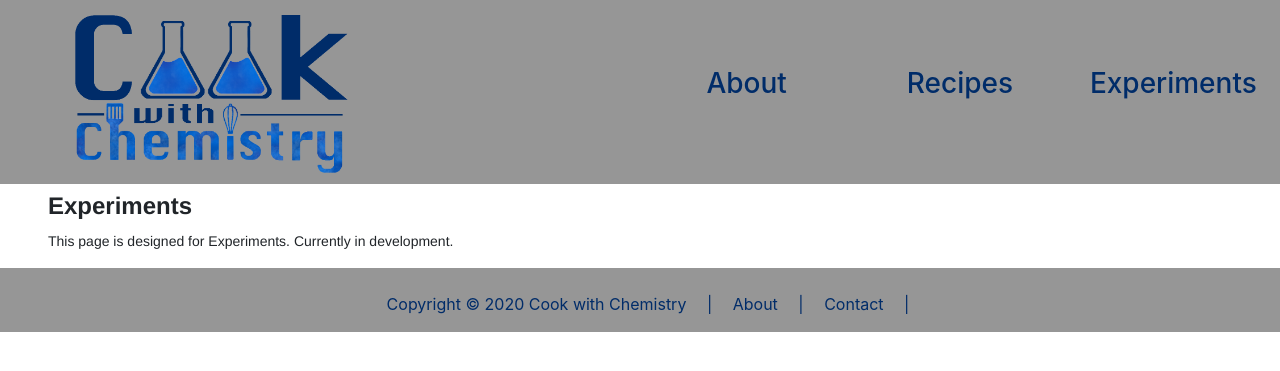
After one commit to NikZprojects/CWC, a Flask app: page /experiments/ in a window 1280 px wide. The commit adds this page. Shown: the top 371 px of the page. Run offline with Flask 2, Linux system fonts and the light colour scheme; some libraries are stand-ins or nearby versions.

Commit message:
Added footer, adjusted links, added experiments, centered elements
Set links to colums that will stack if screen size is small enough
Footer is set to auto-compress as well

```diff
--- a/main.py
+++ b/main.py
@@ -22,6 +22,14 @@ def all_recipes_redirect():
 @app.route("/recipes/")
 def all_recipes():
     return render_template("all_recipes.html")
+
+@app.route("/experiments")
+def experiments_redirect():
+    return redirect("/experiments/", code=302)
+
+@app.route("/experiments/")
+def experiments():
+    return render_template("experiments.html")
 
 @app.route("/recipes/espresso")
 def espresso_redirect():
--- a/static/scripts/style.css
+++ b/static/scripts/style.css
@@ -1,13 +1,16 @@
 .container-fluid {
   padding:0;
+  margin:0;
  }
 
  /* If the screen size is 600px wide or less, set the font-size of <div> to 30px */
  @media screen and (max-width: 766px) {
    .logo {
      width: 200px;
-     margin-left: auto;
-     margin-right: auto;
+     margin: auto;
+   }
+   .not-mobile {
+     display:none;
    }
    .display-3 {
      font-size: calc(1.5rem + 2vw);
@@ -41,13 +44,18 @@ h1 {
    font-style:bold;
  }
 
-a.h3 {
+p.a.h3 {
+  position: relative;
+  text-decoration: none!important;
   font-family: Krungthep;
-  font-size: calc(1rem + 1.5vw);
-  color: #002c69;
-  text-decoration: none!important;
+  font-size: calc(1rem + 2vw);
+  color: var(--secondary);
+  font-style:bold;
+  display:flex;
 }
-
+a {
+  color: var(--secondary);
+}
 a:hover {
    text-decoration: none!important;
    color: white;
@@ -59,7 +67,6 @@ h2 {
   margin: 0px;
   padding: 2px;
   text-align: center;
-
 }
 
 pre {
@@ -72,7 +79,8 @@ strong {
   white-space:pre-wrap;
   font-size: 1.5rem;
 }
- .caption {
+
+.caption {
    position: absolute;
    color: black;
    top: calc(80% - 10px);
@@ -86,3 +94,13 @@ strong {
    justify-content: center;
    filter: alpha(opacity=60); /* for IE8 and earlier */
  }
+
+ .footer {
+    position: relative;
+    left: 0;
+    bottom: 0;
+    width: 100%;
+    background-color: var(--primary);
+    color: var(--secondary);
+    text-align: center;
+ }
--- /dev/null
+++ b/templates/experiments.html
@@ -0,0 +1,14 @@
+{% extends "index.html" %}
+{% block content %}
+<head><title>Experiments</title></head>
+
+<body>
+<div class="article ml-5 mr-5">
+<h1><strong>Experiments</strong></h1>
+<pre>
+This page is designed for Experiments. Currently in development.
+</pre>
+</div>
+</body>
+
+{% endblock %}
--- a/templates/index.html
+++ b/templates/index.html
@@ -15,28 +15,26 @@
 
 
   <body class="container-fluid mw-100">
-    <div class="bg-primary">
-      <body class="container-fluid">
-        <div class="row">
-          <div class="col-md-6">
-            <div class="logo p-2"><a href="/"><img class="img-fluid" src="/static/img/CWC-logo-3.png"  alt="CWC-logo"></a></div>
-          </div>
-          <div class="col-md-6 align-self-center">
-            <div class="links d-flex justify-content-around p-2">
-              <div class="h3 pl-4 pr-4"><a class="h3" href="/about/"><b>About</b></a></div>
-              <div class="h3 pl-4 pr-4"><a class="h3" href="/recipes/"><b>Recipes</b></a></div>
-              <div class="h3 pl-4 pr-4"><a class="h3" href="mailto:cookwithchemistryblog@gmail.com"><b>Contact</b></a></div>
-            </div>
+    <div class="bg-primary w-100">
+      <div class="row align-items-center mw-100 mx-0">
+        <div class="col-md">
+          <div class="logo p-2"><a href="/"><img class="img-fluid" src="/static/img/CWC-logo-3.png"  alt="CWC-logo"></a></div>
+        </div>
+        <div class="col-md">
+          <div class="row">
+            <div class="col-sm not-mobile"><p class ="text-center"><a class="h3 p-2" href="/about/">About</a></p></div>
+            <div class="col-sm"><p class ="text-center"><a class="h3 p-2" href="/recipes/">Recipes</a></p></div>
+            <div class="col-sm"><p class ="text-center"><a class="h3 p-2" href="/experiments/">Experiments</a></p></div>
           </div>
         </div>
-      </body>
+      </div>
     </div>
   </body>
 
   {% block content %}
   <head><title>Cook with Chemistry</title></head>
   <body class="container-fluid">
-    <div class="row align-items-center ml-5 mr-5 p-2">
+    <div class="row align-items-center mw-100 mx-3">
       <div class="col-md p-2">
         <a href="/recipes/espresso/">
           <div class="image"><img class="img-fluid rounded" src="/static/img/espresso-2.JPG"  alt="Espresso">
@@ -60,7 +58,16 @@
       </div>
     </div>
   </body>
-
   {% endblock %}
 
+  <body class = "container-fluid mw-100 mh-100">
+    <div class = "footer d-flex flex-column">
+      <p><br />
+      <a class="p-3"> Copyright &copy; 2020 Cook with Chemistry</a> |
+      <a class="p-3" href="/about/"> About </a> |
+      <a class="p-3" href="mailto:cookwithchemistryblog@gmail.com"> Contact </a> |
+      </p>
+    </div>
+  </body>
+
 </html>
```
Also changed, not shown: static/img/coldbrew-12.JPG (added), 1 other file.
